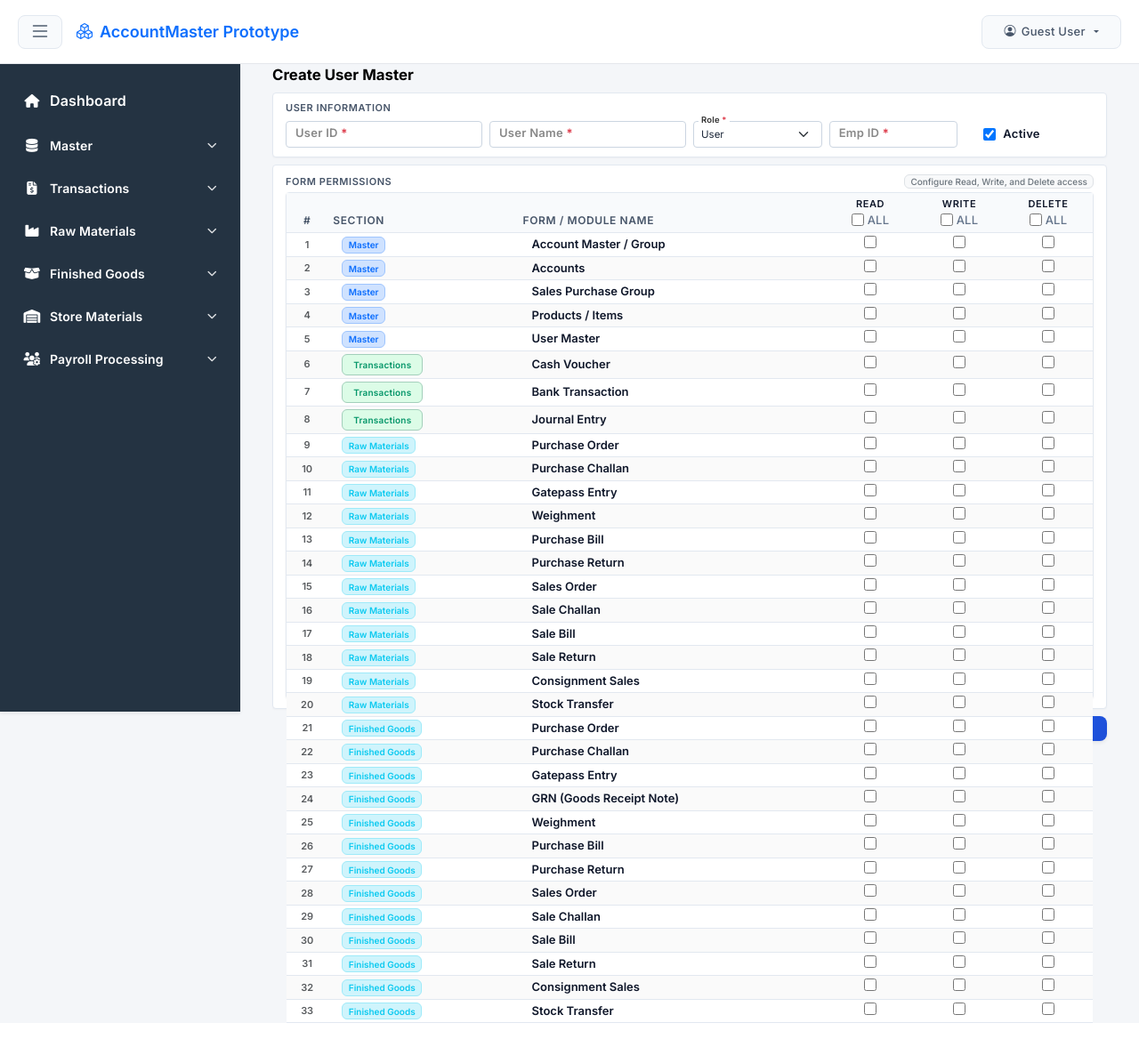
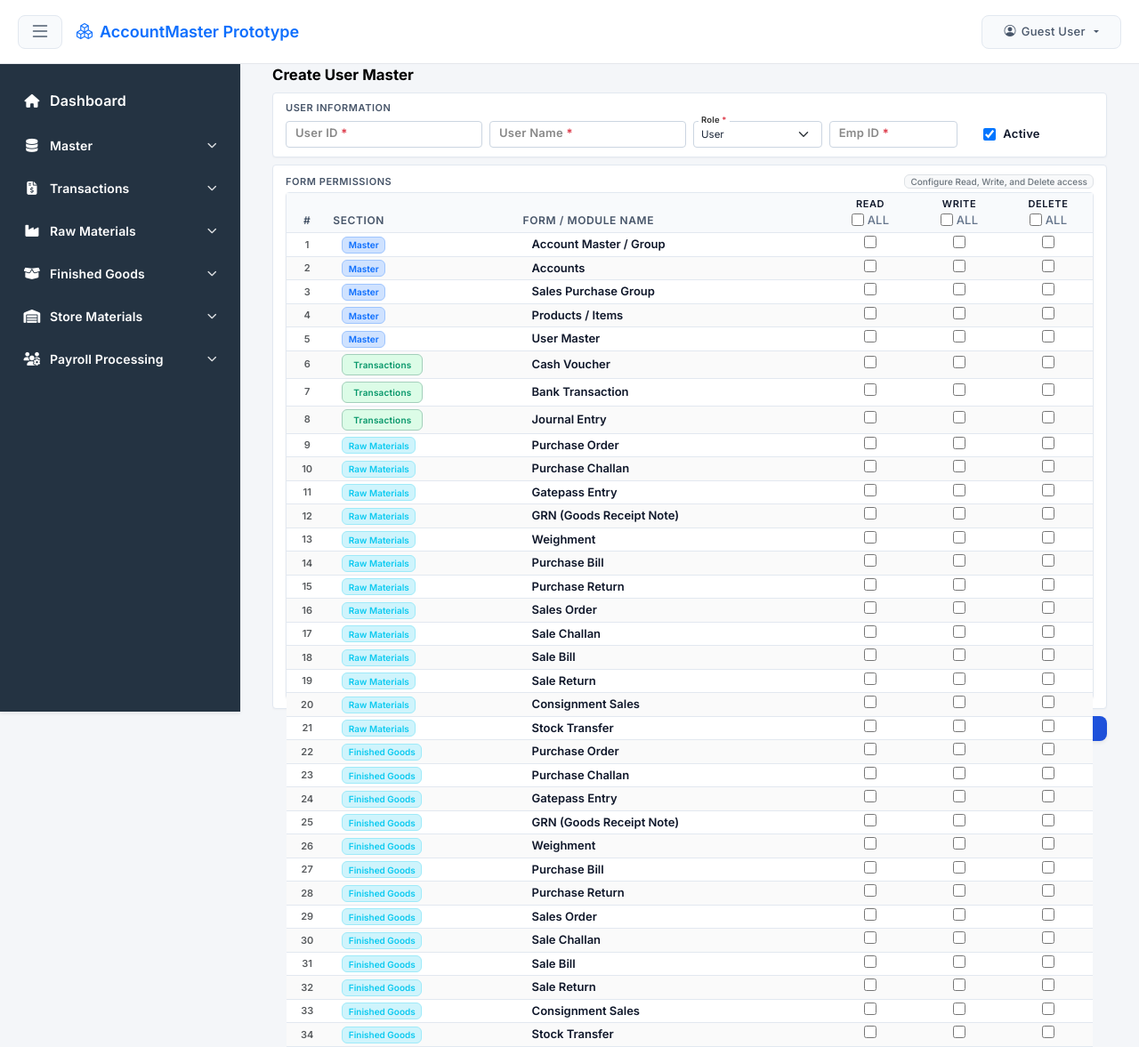
Before and after one commit to AlphaDashboard/alpha-dashboard, a Django app: template dashboard/templates/dashboard/user_master_form.html in a window 1280 px wide. Shown: the whole page at 89% size. Before the commit the page ends 1150 px from the top, so only its background shows below. Run offline with Django 5.2, Linux system fonts and the light colour scheme; the template is opened without the code that fills it, so the values that code supplies are empty; some libraries are stand-ins or nearby versions.

Commit message:
feat(sidebar): add GRN (Goods Received Note) to Raw Materials and Finished Goods

```diff
--- a/dashboard/static/js/modules/pages/user-master-form.js
+++ b/dashboard/static/js/modules/pages/user-master-form.js
@@ -19,6 +19,7 @@ export const SYSTEM_FORMS = [
     { form_key: 'purchase_order', form_name: 'Purchase Order', section: 'Raw Materials' },
     { form_key: 'purchase_challan', form_name: 'Purchase Challan', section: 'Raw Materials' },
     { form_key: 'gate_entry', form_name: 'Gatepass Entry', section: 'Raw Materials' },
+    { form_key: 'grn', form_name: 'GRN (Goods Receipt Note)', section: 'Raw Materials' },
     { form_key: 'weighment', form_name: 'Weighment', section: 'Raw Materials' },
     { form_key: 'purchase_bill', form_name: 'Purchase Bill', section: 'Raw Materials' },
     { form_key: 'purchase_return', form_name: 'Purchase Return', section: 'Raw Materials' },
--- a/dashboard/templates/dashboard/includes/sidebar.html
+++ b/dashboard/templates/dashboard/includes/sidebar.html
@@ -98,7 +98,7 @@
                 </div>
                 <i class="fas fa-chevron-down caret-icon"></i>
             </a>
-            <div class="collapse {% if request.resolver_match.url_name == 'subsection_x_list' or request.resolver_match.url_name == 'subsection_x_create' or request.resolver_match.url_name == 'subsection_x_edit' or request.resolver_match.url_name == 'purchase_challan_list' or request.resolver_match.url_name == 'purchase_challan_create' or request.resolver_match.url_name == 'purchase_challan_edit' or request.resolver_match.url_name == 'weighment_list' or request.resolver_match.url_name == 'weighment_create' or request.resolver_match.url_name == 'weighment_edit' or request.resolver_match.url_name == 'purchase_bill_list' or request.resolver_match.url_name == 'purchase_bill_create' or request.resolver_match.url_name == 'purchase_bill_edit' or request.resolver_match.url_name == 'subsection_y_list' or request.resolver_match.url_name == 'subsection_y_create' or request.resolver_match.url_name == 'subsection_y_edit' or request.resolver_match.url_name == 'gate_entry' and request.GET.section != 'fg' and request.GET.section != 'store' or request.resolver_match.url_name == 'gate_entry_print' and request.GET.section != 'fg' and request.GET.section != 'store' %}show{% endif %}" id="rawMaterialsMenu">
+            <div class="collapse {% if request.resolver_match.url_name == 'subsection_x_list' or request.resolver_match.url_name == 'subsection_x_create' or request.resolver_match.url_name == 'subsection_x_edit' or request.resolver_match.url_name == 'purchase_challan_list' or request.resolver_match.url_name == 'purchase_challan_create' or request.resolver_match.url_name == 'purchase_challan_edit' or request.resolver_match.url_name == 'weighment_list' or request.resolver_match.url_name == 'weighment_create' or request.resolver_match.url_name == 'weighment_edit' or request.resolver_match.url_name == 'purchase_bill_list' or request.resolver_match.url_name == 'purchase_bill_create' or request.resolver_match.url_name == 'purchase_bill_edit' or request.resolver_match.url_name == 'subsection_y_list' or request.resolver_match.url_name == 'subsection_y_create' or request.resolver_match.url_name == 'subsection_y_edit' or request.resolver_match.url_name == 'gate_entry' and request.GET.section != 'fg' and request.GET.section != 'store' or request.resolver_match.url_name == 'gate_entry_print' and request.GET.section != 'fg' and request.GET.section != 'store' or request.resolver_match.url_name == 'grn_list' and request.GET.section != 'fg' or request.resolver_match.url_name == 'grn_create' and request.GET.section != 'fg' or request.resolver_match.url_name == 'grn_edit' and request.GET.section != 'fg' %}show{% endif %}" id="rawMaterialsMenu">
                 <ul class="nav flex-column erp-submenu ps-2">
                     <li>
                         <a class="nav-link sub-section-link {% if request.resolver_match.url_name == 'subsection_x_list' or request.resolver_match.url_name == 'subsection_x_create' or request.resolver_match.url_name == 'subsection_x_edit' %}active-link{% endif %}" href="{% url 'dashboard:subsection_x_list' %}" data-section="Raw Materials" data-subsection="Purchase Order">
@@ -116,6 +116,12 @@
                         <a class="nav-link sub-section-link {% if request.resolver_match.url_name == 'gate_entry' and request.GET.section != 'fg' and request.GET.section != 'store' or request.resolver_match.url_name == 'gate_entry_print' and request.GET.section != 'fg' and request.GET.section != 'store' %}active-link{% endif %}" href="{% url 'dashboard:gate_entry' %}?section=rm" data-section="Raw Materials" data-subsection="Gatepass Entry">
                             <span>Gatepass Entry</span>
                             <i class="fas fa-door-open sub-icon"></i>
+                        </a>
+                    </li>
+                    <li>
+                        <a class="nav-link sub-section-link {% if request.resolver_match.url_name == 'grn_list' and request.GET.section != 'fg' or request.resolver_match.url_name == 'grn_create' and request.GET.section != 'fg' or request.resolver_match.url_name == 'grn_edit' and request.GET.section != 'fg' %}active-link{% endif %}" href="{% url 'dashboard:grn_list' %}?section=rm" data-section="Raw Materials" data-subsection="GRN (Goods Received Note)">
+                            <span>GRN (Goods Received Note)</span>
+                            <i class="fas fa-clipboard-check sub-icon"></i>
                         </a>
                     </li>
                     <li>
@@ -185,12 +191,12 @@
                 </div>
                 <i class="fas fa-chevron-down caret-icon"></i>
             </a>
-            <div class="collapse {% if request.resolver_match.url_name == 'gate_entry' and request.GET.section == 'fg' or request.resolver_match.url_name == 'gate_entry_print' and request.GET.section == 'fg' %}show{% endif %}" id="finishedGoodsMenu">
+            <div class="collapse {% if request.resolver_match.url_name == 'gate_entry' and request.GET.section == 'fg' or request.resolver_match.url_name == 'gate_entry_print' and request.GET.section == 'fg' or request.resolver_match.url_name == 'grn_list' and request.GET.section == 'fg' or request.resolver_match.url_name == 'grn_create' and request.GET.section == 'fg' or request.resolver_match.url_name == 'grn_edit' and request.GET.section == 'fg' %}show{% endif %}" id="finishedGoodsMenu">
                 <ul class="nav flex-column erp-submenu ps-2">
                     <li><a class="nav-link sub-section-link" href="#" data-section="Finished Goods" data-subsection="Purchase Order"><span>Purchase Order</span><i class="fas fa-file-alt sub-icon"></i></a></li>
                     <li><a class="nav-link sub-section-link" href="#" data-section="Finished Goods" data-subsection="Purchase Challan"><span>Purchase Challan</span><i class="fas fa-file sub-icon"></i></a></li>
                     <li><a class="nav-link sub-section-link {% if request.resolver_match.url_name == 'gate_entry' and request.GET.section == 'fg' or request.resolver_match.url_name == 'gate_entry_print' and request.GET.section == 'fg' %}active-link{% endif %}" href="{% url 'dashboard:gate_entry' %}?section=fg" data-section="Finished Goods" data-subsection="Gatepass Entry"><span>Gatepass Entry</span><i class="fas fa-door-open sub-icon"></i></a></li>
-                    <li><a class="nav-link sub-section-link" href="{% url 'dashboard:grn_list' %}" data-section="Finished Goods" data-subsection="GRN (Goods Received Note)"><span>GRN (Goods Received Note)</span><i class="fas fa-clipboard-check sub-icon"></i></a></li>
+                    <li><a class="nav-link sub-section-link {% if request.resolver_match.url_name == 'grn_list' and request.GET.section == 'fg' or request.resolver_match.url_name == 'grn_create' and request.GET.section == 'fg' or request.resolver_match.url_name == 'grn_edit' and request.GET.section == 'fg' %}active-link{% endif %}" href="{% url 'dashboard:grn_list' %}?section=fg" data-section="Finished Goods" data-subsection="GRN (Goods Received Note)"><span>GRN (Goods Received Note)</span><i class="fas fa-clipboard-check sub-icon"></i></a></li>
                     <li><a class="nav-link sub-section-link" href="{% url 'dashboard:weighment_list' %}" data-section="Finished Goods" data-subsection="Weighment"><span>Weighment</span><i class="fas fa-weight-scale sub-icon"></i></a></li>
                     <li><a class="nav-link sub-section-link" href="{% url 'dashboard:purchase_bill_list' %}" data-section="Finished Goods" data-subsection="Purchase Bill"><span>Purchase Bill</span><i class="fas fa-file-invoice sub-icon"></i></a></li>
                     <li><a class="nav-link sub-section-link" href="#" data-section="Finished Goods" data-subsection="Purchase Return"><span>Purchase Return</span><i class="fas fa-undo sub-icon"></i></a></li>
```
